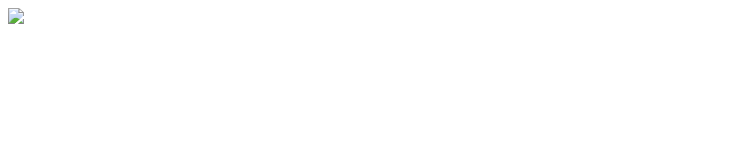
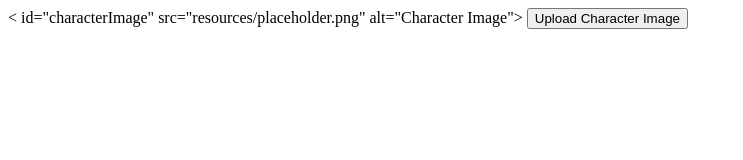
Before and after one commit to ElevatorMusic-Dev/StoryGame-CharacterGenerator, a plain HTML site: page index.html in a window 1280 px wide. Shown: the whole page, without its empty margins (0-743 px from the left). Drawn offline with Linux system fonts and the light colour scheme.

Commit message:
Add image upload function / UI

```diff
--- a/index.html
+++ b/index.html
@@ -8,7 +8,8 @@
     <title>StoryGame CharGen</title>
 </head>
 <body>
-    <img
+    < id="characterImage" src="resources/placeholder.png" alt="Character Image">
+    <button id="imageUpload">Upload Character Image</button>
 
 
 
```
